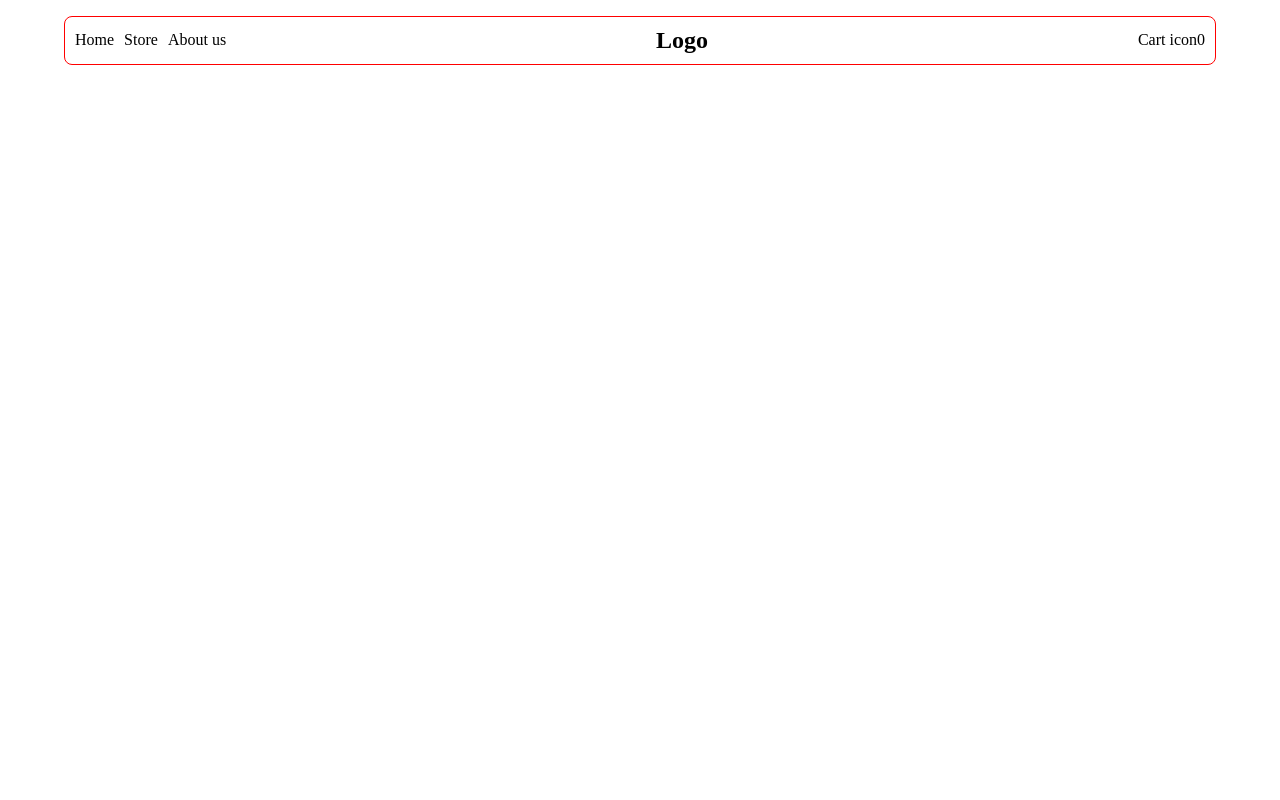
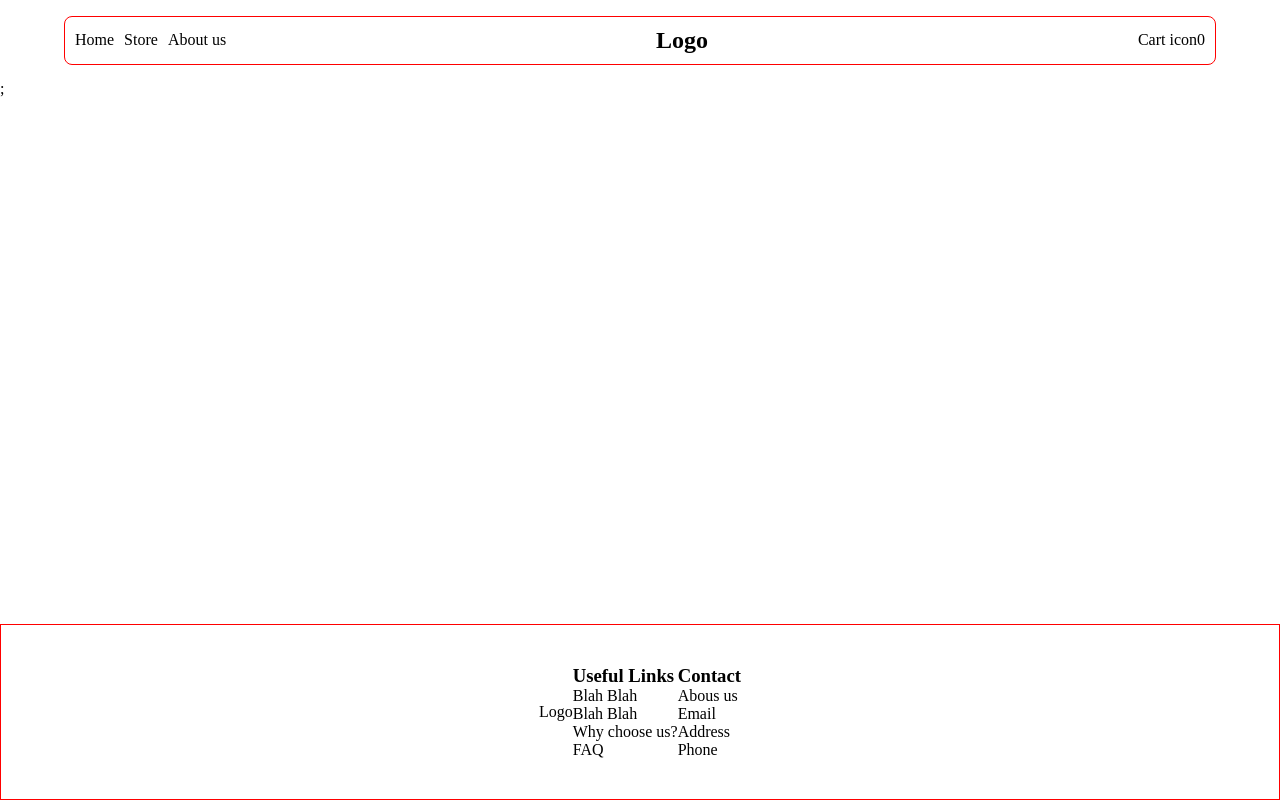
Before and after one commit to nikola88393/Shopping-cart, a React (Vite) app: page / in a window 1280 px wide. Built offline with nearby package versions, Linux system fonts and the light colour scheme.

Commit message:
Create a basic footer component

```diff
--- a/src/App.jsx
+++ b/src/App.jsx
@@ -1,6 +1,12 @@
+import Footer from "./Footer/Footer";
 import Header from "./Header/Header";
 function App() {
-  return <Header />;
+  return (
+    <>
+      <Header />;
+      <Footer />
+    </>
+  );
 }
 
 export default App;
--- /dev/null
+++ b/src/Footer/Footer.jsx
@@ -0,0 +1,28 @@
+import styles from "./Footer.module.css";
+const Footer = () => {
+  return (
+    <footer className={styles.footer}>
+      <div>Logo</div>
+      <div>
+        <h3>Useful Links</h3>
+        <ul>
+          <p>Blah Blah</p>
+          <p>Blah Blah</p>
+          <p>Why choose us?</p>
+          <p>FAQ</p>
+        </ul>
+      </div>
+      <div>
+        <h3>Contact</h3>
+        <ul>
+          <p>Abous us</p>
+          <p>Email</p>
+          <p>Address</p>
+          <p>Phone</p>
+        </ul>
+      </div>
+    </footer>
+  );
+};
+
+export default Footer;
--- /dev/null
+++ b/src/Footer/Footer.module.css
@@ -0,0 +1,8 @@
+.footer {
+  margin-top: auto;
+  display: flex;
+  align-items: center;
+  justify-content: center;
+  padding: 40px;
+  border: 1px solid red;
+}
--- a/src/delete.css
+++ b/src/delete.css
@@ -3,3 +3,9 @@
   padding: 0;
   box-sizing: border-box;
 }
+
+#root {
+  min-height: 100vh;
+  display: flex;
+  flex-direction: column;
+}
```
